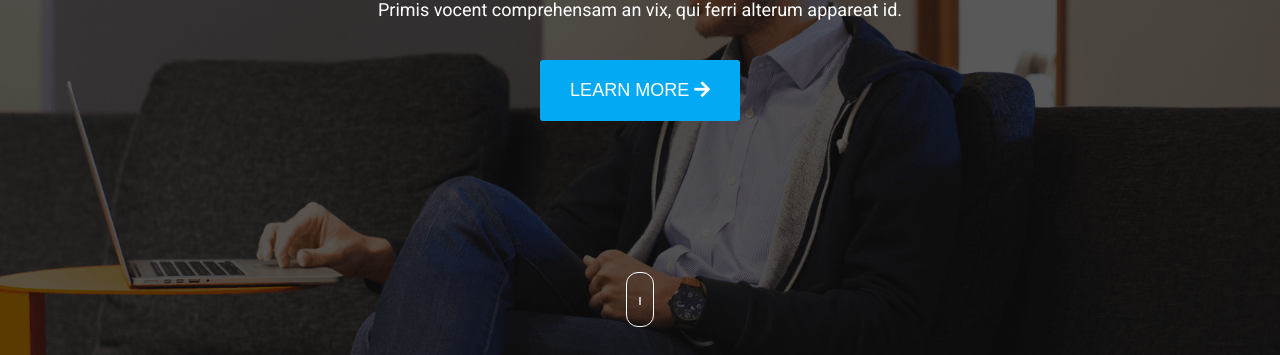
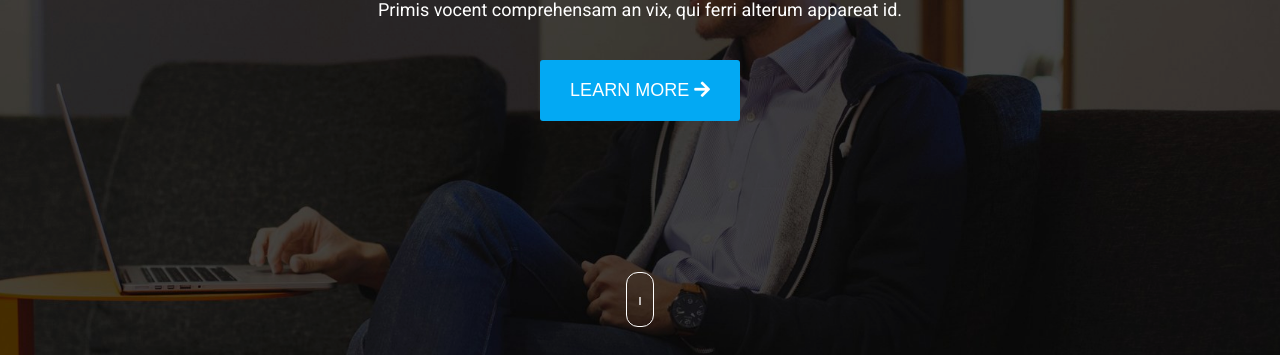
Before and after one commit to marcinj94/weeklywebdev22, a plain HTML site: page index.html in a window 1280 px wide. Shown: the part 416-771 px from the top of the page. Drawn offline with nearby package versions, Linux system fonts and the light colour scheme.

Commit message:
Resize header background image

```diff
--- a/js/main.js
+++ b/js/main.js
@@ -119,7 +119,6 @@ $(window).on('scroll', function () {
     return (scrollValue > 0) ? $upBtn.addClass('active') : $upBtn.removeClass('active')
 })
 
-
 //smooth scroll .up-btn to top
 $upBtn.on('click', function () {
     $('body, html').animate({
--- a/sass/sections/_header.scss
+++ b/sass/sections/_header.scss
@@ -1,12 +1,12 @@
 .header {
-    background: url(../img/header/header.png) no-repeat center;
+    background: url(../img/header/header.jpg) no-repeat center;
     background-attachment: fixed;
     background-size: cover;
     min-height: 75vh;
     position: relative;
 
     .header__content {
-        background-color: rgba(0, 0, 0, 0.65);
+        background-color: rgba(0, 0, 0, 0.1);
         padding: 5vh 10px;
         text-align: center;
         color: white;
```
Also changed, not shown: css/style.css, css/style.min.css, img/header/header.jpg (added), img/header/header.png (deleted), 2 other files.
